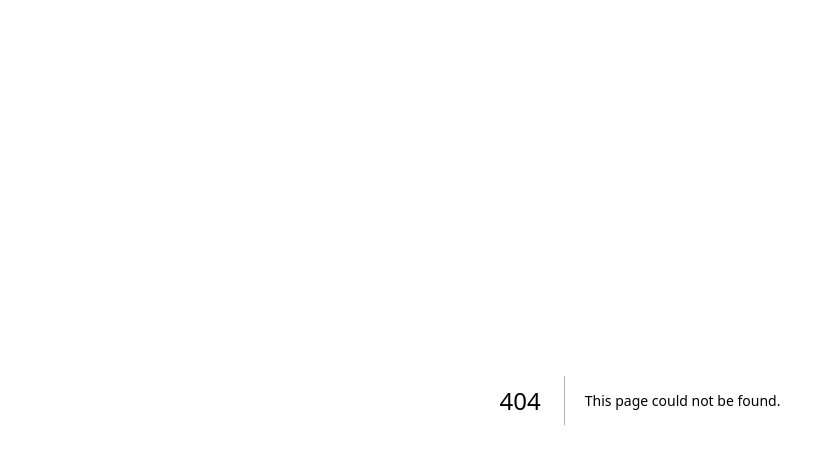
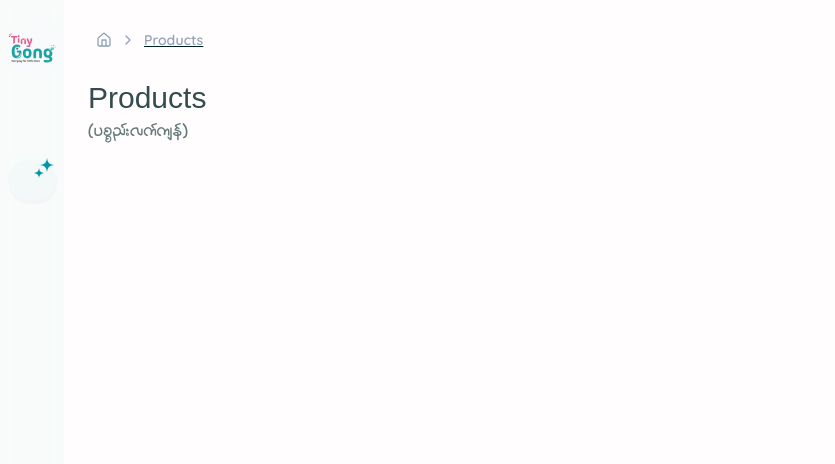
Before and after one commit to polo2121/tiny-gong-front-end, a Next.js app: page /products in a window 1280 px wide. Before the commit this address had no page. Shown: the top 464 px of the page, without its empty margins (0-835 px from the left). Built offline with nearby package versions, Linux system fonts and the light colour scheme; some icons are missing; a web font is replaced by a local one.

Commit message:
Add isolated products section

```diff
--- /dev/null
+++ b/app/(protected)/products/page.tsx
@@ -0,0 +1,10 @@
+import ProtectedPageTitle from "@/components/PageHeader";
+
+export default function ProductsPage() {
+  return (
+    <ProtectedPageTitle
+      title="Products"
+      subtitle="ပစ္စည်းလက်ကျန်"
+    />
+  );
+}
```
